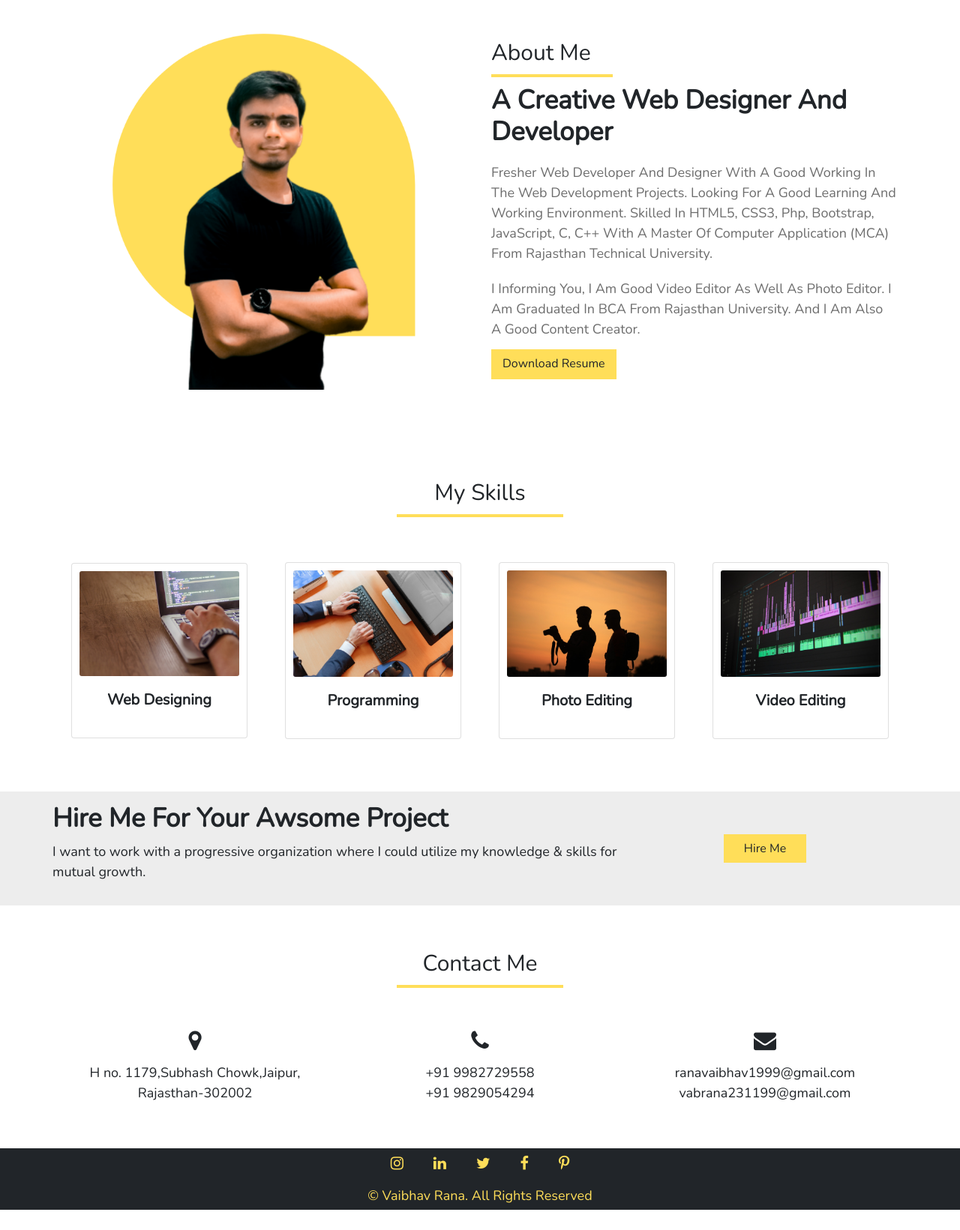
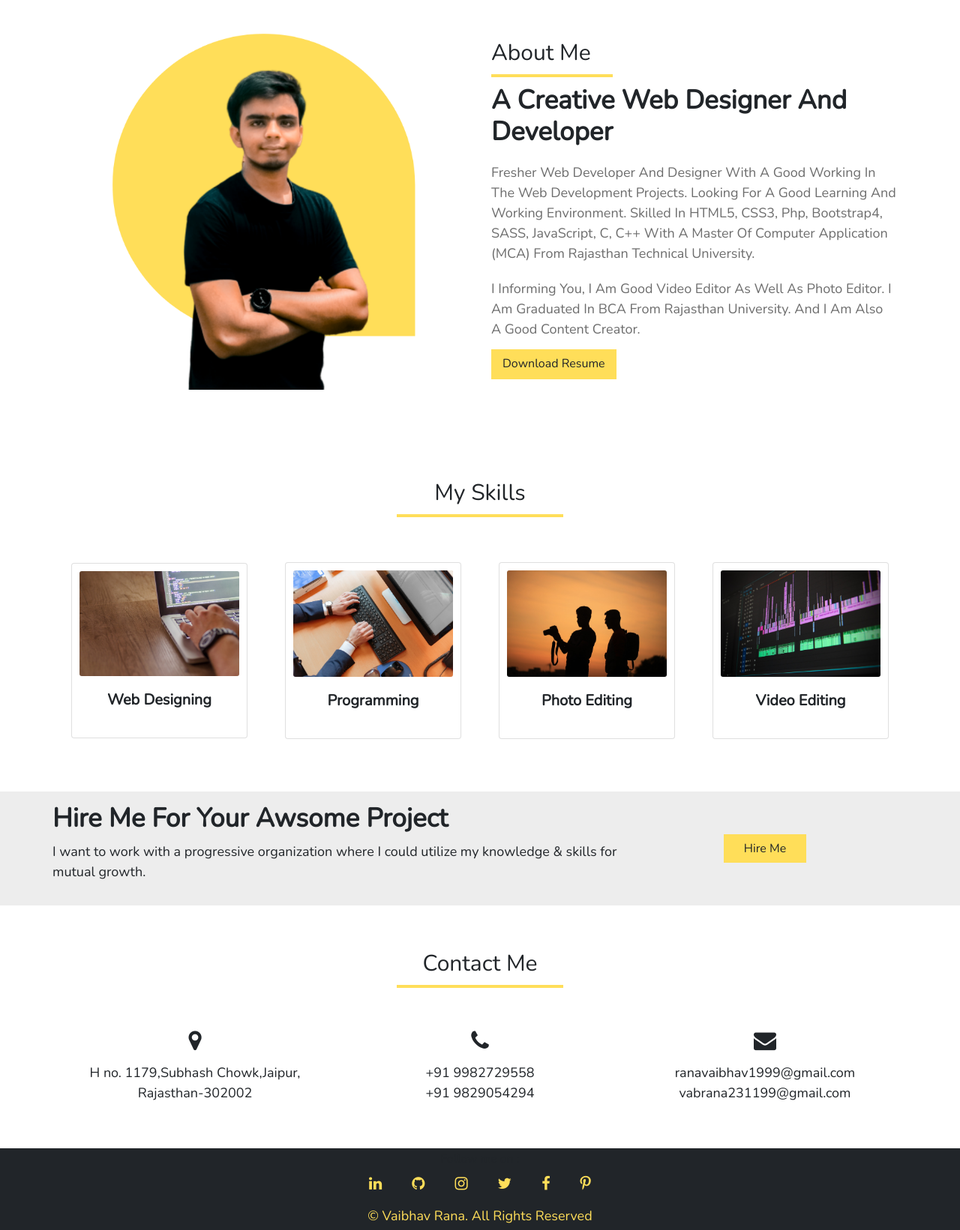
Before and after one commit to vaibhav-rana/Portfolio, a plain HTML site: page index.html in a window 1280 px wide. Shown: the part 740-2381 px from the top of the page at 75% size. Before the commit the page ends 2354 px from the top, so only its background shows below. Drawn offline with nearby package versions, Linux system fonts and the light colour scheme.

Commit message:
Add files via upload

```diff
--- a/index.html
+++ b/index.html
@@ -1,5 +1,5 @@
 <!DOCTYPE html>
-<html lang="">
+<html lang="en">
 
 <head>
     <meta charset="utf-8">
@@ -58,7 +58,7 @@
                 <div class="col-6 col-lg-6 col-md-6 col-sm-6 about-text d-block m-auto">
                     <h2>About Me</h2>
                     <h1>A Creative Web Designer And Developer</h1>
-                    <p>Fresher web developer and designer with a good working in the web development projects. looking for a good learning and working environment. Skilled in HTML5, CSS3, Php, Bootstrap, JavaScript, C, C++ with a Master of Computer Application (MCA) from Rajasthan Technical University. </p>
+                    <p>Fresher web developer and designer with a good working in the web development projects. looking for a good learning and working environment. Skilled in HTML5, CSS3, Php, Bootstrap4, SASS, JavaScript, C, C++ with a Master of Computer Application (MCA) from Rajasthan Technical University. </p>
                     <p>i informing you, i am good video editor as well as photo editor. i am graduated in BCA from Rajasthan University. and i am also a good content creator. </p>
                     <a href="documents/Vaibhav-Rana-Resume.pdf" target="_blank">Download Resume</a>
                 </div>
@@ -141,12 +141,16 @@
     </section>
     <footer>
         <div class="container social text-center">
+            <h6>Follow me on :</h6>
             <ul>
                 <li>
-                    <a href="https://www.instagram.com/_vaibhavrana/" target="_blank"><i class="fa fa-instagram" aria-hidden="true"></i></a>
+                    <a href="https://www.linkedin.com/in/vaibhav1999/" target="_blank"><i class="fa fa-linkedin" aria-hidden="true"></i></a>
                 </li>
                 <li>
-                    <a href="https://www.linkedin.com/in/vaibhav1999/" target="_blank"><i class="fa fa-linkedin" aria-hidden="true"></i></a>
+                    <a href="https://github.com/vaibhav-rana" target="_blank"><i class="fa fa-github" aria-hidden="true"></i></a>
+                </li>
+                <li>
+                    <a href="https://www.instagram.com/_vaibhavrana/" target="_blank"><i class="fa fa-instagram" aria-hidden="true"></i></a>
                 </li>
                 <li>
                     <a href="https://twitter.com/_VaibhavRana" target="_blank"><i class="fa fa-twitter" aria-hidden="true"></i></a>
```
